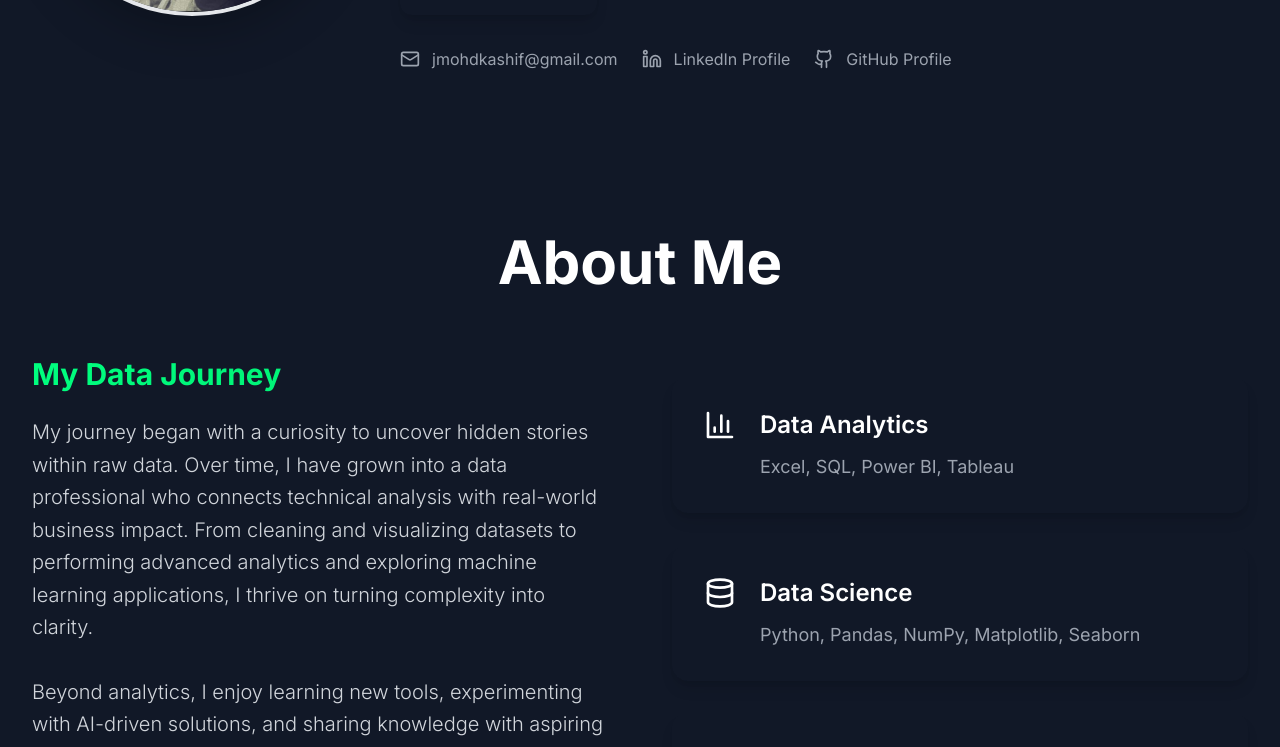
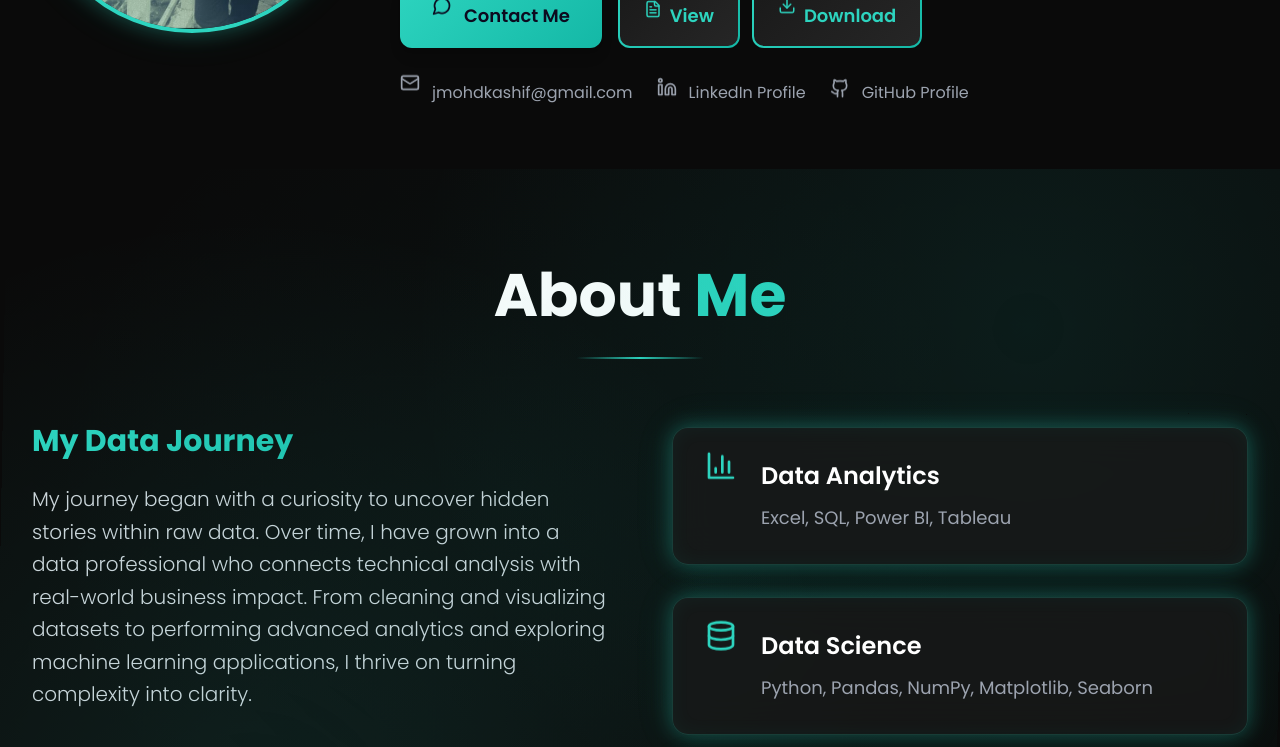
Before and after one commit to MohdKashif442/Portfolio_Website, a React (Vite) app: page / in a window 1280 px wide. Shown: the part 440-1187 px from the top of the page. Built offline with nearby package versions, Linux system fonts and the light colour scheme.

Commit message:
Updated package.json

```diff
--- a/index.html
+++ b/index.html
@@ -4,7 +4,7 @@
     <meta charset="UTF-8" />
     <link rel="icon" type="image/svg+xml" href="/vite.svg" />
     <meta name="viewport" content="width=device-width, initial-scale=1.0" />
-    <title>Create Data Analyst Portfolio Website</title>
+    <title>Mohd Kashif Jamal - Data Analyst Portfolio</title>
   </head>
   <body>
     <div id="root"></div>
--- a/src/App.tsx
+++ b/src/App.tsx
@@ -13,7 +13,7 @@ import Footer from './components/Footer';
 
 function App() {
   return (
-    <div className="bg-gray-900 text-white min-h-screen">
+    <div className="bg-dark-950 text-white min-h-screen">
       <Header />
       <main>
         <Hero />
--- a/src/index.css
+++ b/src/index.css
@@ -1,4 +1,4 @@
-@import url('https://fonts.googleapis.com/css2?family=Inter:wght@300;400;500;600;700;800;900&display=swap');
+@import url('https://fonts.googleapis.com/css2?family=Poppins:wght@300;400;500;600;700;800;900&display=swap');
 @tailwind base;
 @tailwind components;
 @tailwind utilities;
@@ -14,39 +14,83 @@ html {
 }
 
 body {
-  font-family: 'Inter', sans-serif;
+  font-family: 'Poppins', sans-serif;
   line-height: 1.6;
   -webkit-font-smoothing: antialiased;
   -moz-osx-font-smoothing: grayscale;
+  background: linear-gradient(135deg, #0a0a0a 0%, #1a1a1a 50%, #262626 100%);
+  min-height: 100vh;
 }
 
 /* Custom scrollbar */
 ::-webkit-scrollbar {
-  width: 8px;
+  width: 10px;
 }
 
 ::-webkit-scrollbar-track {
-  background: #1f2937;
+  background: #1a1a1a;
+  border-radius: 5px;
 }
 
 ::-webkit-scrollbar-thumb {
-  background: #00ff7f;
-  border-radius: 4px;
+  background: linear-gradient(135deg, #2dd4bf, #14b8a6);
+  border-radius: 5px;
 }
 
 ::-webkit-scrollbar-thumb:hover {
-  background: #00e66f;
+  background: linear-gradient(135deg, #14b8a6, #0d9488);
+}
+
+/* Animated background particles */
+.bg-particles {
+  position: relative;
+  overflow: hidden;
+}
+
+.bg-particles::before {
+  content: '';
+  position: absolute;
+  top: 0;
+  left: 0;
+  right: 0;
+  bottom: 0;
+  background-image:
+    radial-gradient(circle at 20% 80%, rgba(45, 212, 191, 0.1) 0%, transparent 50%),
+    radial-gradient(circle at 80% 20%, rgba(20, 184, 166, 0.1) 0%, transparent 50%),
+    radial-gradient(circle at 40% 40%, rgba(13, 148, 136, 0.05) 0%, transparent 50%);
+  animation: float 20s ease-in-out infinite;
+}
+
+@keyframes float {
+  0%, 100% { transform: translateY(0px) rotate(0deg); }
+  33% { transform: translateY(-20px) rotate(1deg); }
+  66% { transform: translateY(-10px) rotate(-1deg); }
 }
 
 /* Smooth animations */
 .animate-fade-in {
-  animation: fadeIn 0.6s ease-out;
+  animation: fadeIn 0.8s ease-out;
+}
+
+.animate-slide-up {
+  animation: slideUp 0.8s ease-out;
 }
 
 @keyframes fadeIn {
   from {
     opacity: 0;
-    transform: translateY(20px);
+    transform: translateY(30px);
+  }
+  to {
+    opacity: 1;
+    transform: translateY(0);
+  }
+}
+
+@keyframes slideUp {
+  from {
+    opacity: 0;
+    transform: translateY(50px);
   }
   to {
     opacity: 1;
@@ -56,17 +100,309 @@ body {
 
 /* Gradient text effect */
 .gradient-text {
-  background: linear-gradient(135deg, #00ff7f, #00e66f);
+  background: linear-gradient(135deg, #2dd4bf 0%, #14b8a6 50%, #0d9488 100%);
   -webkit-background-clip: text;
   -webkit-text-fill-color: transparent;
   background-clip: text;
+  background-size: 200% 200%;
+  animation: gradientShift 3s ease-in-out infinite;
 }
 
-/* Glowing effect */
-.glow-green {
-  box-shadow: 0 0 20px rgba(0, 255, 127, 0.3);
+@keyframes gradientShift {
+  0%, 100% { background-position: 0% 50%; }
+  50% { background-position: 100% 50%; }
 }
 
-.glow-green:hover {
-  box-shadow: 0 0 30px rgba(0, 255, 127, 0.5);
+/* Glowing effects */
+.glow-teal {
+  box-shadow:
+    0 0 20px rgba(45, 212, 191, 0.3),
+    0 0 40px rgba(45, 212, 191, 0.1),
+    inset 0 0 20px rgba(45, 212, 191, 0.05);
 }
+
+.glow-teal:hover {
+  box-shadow:
+    0 0 30px rgba(45, 212, 191, 0.5),
+    0 0 60px rgba(45, 212, 191, 0.2),
+    inset 0 0 30px rgba(45, 212, 191, 0.1);
+  transform: translateY(-5px);
+}
+
+/* Glass morphism effect */
+.glass {
+  background: rgba(26, 26, 26, 0.7);
+  backdrop-filter: blur(20px);
+  border: 1px solid rgba(45, 212, 191, 0.2);
+}
+
+.glass:hover {
+  background: rgba(26, 26, 26, 0.8);
+  border: 1px solid rgba(45, 212, 191, 0.4);
+}
+
+/* Custom button styles */
+.btn-primary {
+  background: linear-gradient(135deg, #2dd4bf 0%, #14b8a6 100%);
+  color: #0c0a1f;
+  font-weight: 600;
+  transition: all 0.4s cubic-bezier(0.4, 0, 0.2, 1);
+  position: relative;
+  overflow: hidden;
+}
+
+.btn-primary::before {
+  content: '';
+  position: absolute;
+  top: 0;
+  left: -100%;
+  width: 100%;
+  height: 100%;
+  background: linear-gradient(90deg, transparent, rgba(255, 255, 255, 0.2), transparent);
+  transition: left 0.5s;
+}
+
+.btn-primary:hover::before {
+  left: 100%;
+}
+
+.btn-primary:hover {
+  transform: translateY(-3px);
+  box-shadow:
+    0 10px 25px rgba(45, 212, 191, 0.4),
+    0 5px 15px rgba(20, 184, 166, 0.3);
+}
+
+.btn-secondary {
+  border: 2px solid transparent;
+  background: linear-gradient(135deg, #1a1a1a, #262626) padding-box,
+              linear-gradient(135deg, #2dd4bf, #14b8a6) border-box;
+  color: #2dd4bf;
+  font-weight: 600;
+  transition: all 0.4s cubic-bezier(0.4, 0, 0.2, 1);
+  position: relative;
+  overflow: hidden;
+}
+
+.btn-secondary:hover {
+  background: linear-gradient(135deg, #2dd4bf, #14b8a6);
+  color: #0c0a1f;
+  transform: translateY(-3px);
+  box-shadow: 0 10px 25px rgba(45, 212, 191, 0.3);
+}
+
+/* Card hover effects */
+.card-hover {
+  transition: all 0.4s cubic-bezier(0.4, 0, 0.2, 1);
+  position: relative;
+}
+
+.card-hover::before {
+  content: '';
+  position: absolute;
+  top: 0;
+  left: 0;
+  right: 0;
+  bottom: 0;
+  background: linear-gradient(135deg, rgba(45, 212, 191, 0.05), rgba(20, 184, 166, 0.05));
+  opacity: 0;
+  transition: opacity 0.4s ease;
+  border-radius: inherit;
+}
+
+.card-hover:hover::before {
+  opacity: 1;
+}
+
+.card-hover:hover {
+  transform: translateY(-8px) scale(1.02);
+  box-shadow:
+    0 20px 40px rgba(45, 212, 191, 0.2),
+    0 10px 20px rgba(0, 0, 0, 0.3);
+}
+
+/* Section dividers */
+.section-divider {
+  height: 2px;
+  background: linear-gradient(90deg, transparent, #2dd4bf, transparent);
+  margin: 2rem auto;
+  border-radius: 1px;
+}
+
+/* Floating animation for icons */
+.float-animation {
+  animation: floatIcon 3s ease-in-out infinite;
+}
+
+@keyframes floatIcon {
+  0%, 100% { transform: translateY(0px); }
+  50% { transform: translateY(-10px); }
+}
+
+/* Pulse effect for important elements */
+.pulse-glow {
+  animation: pulseGlow 2s ease-in-out infinite;
+}
+
+@keyframes pulseGlow {
+  0%, 100% {
+    box-shadow: 0 0 20px rgba(45, 212, 191, 0.3);
+  }
+  50% {
+    box-shadow: 0 0 30px rgba(45, 212, 191, 0.6);
+  }
+}
+
+/* Enhanced animations */
+.animate-bounce-slow {
+  animation: bounceSlow 3s ease-in-out infinite;
+}
+
+@keyframes bounceSlow {
+  0%, 100% { transform: translateY(0); }
+  50% { transform: translateY(-15px); }
+}
+
+.animate-rotate {
+  animation: rotate 20s linear infinite;
+}
+
+@keyframes rotate {
+  from { transform: rotate(0deg); }
+  to { transform: rotate(360deg); }
+}
+
+.animate-scale-pulse {
+  animation: scalePulse 2s ease-in-out infinite;
+}
+
+@keyframes scalePulse {
+  0%, 100% { transform: scale(1); }
+  50% { transform: scale(1.05); }
+}
+
+.animate-slide-in-left {
+  animation: slideInLeft 0.8s ease-out;
+}
+
+@keyframes slideInLeft {
+  from {
+    opacity: 0;
+    transform: translateX(-50px);
+  }
+  to {
+    opacity: 1;
+    transform: translateX(0);
+  }
+}
+
+.animate-slide-in-right {
+  animation: slideInRight 0.8s ease-out;
+}
+
+@keyframes slideInRight {
+  from {
+    opacity: 0;
+    transform: translateX(50px);
+  }
+  to {
+    opacity: 1;
+    transform: translateX(0);
+  }
+}
+
+.animate-zoom-in {
+  animation: zoomIn 0.6s ease-out;
+}
+
+@keyframes zoomIn {
+  from {
+    opacity: 0;
+    transform: scale(0.8);
+  }
+  to {
+    opacity: 1;
+    transform: scale(1);
+  }
+}
+
+.animate-typewriter {
+  overflow: hidden;
+  border-right: 3px solid #2dd4bf;
+  white-space: nowrap;
+  animation: typewriter 4s steps(40) 1s both, blink 1s step-end infinite;
+}
+
+@keyframes typewriter {
+  from { width: 0; }
+  to { width: 100%; }
+}
+
+@keyframes blink {
+  50% { border-color: transparent; }
+}
+
+.animate-wave {
+  animation: wave 2s ease-in-out infinite;
+}
+
+@keyframes wave {
+  0%, 100% { transform: rotate(0deg); }
+  25% { transform: rotate(20deg); }
+  75% { transform: rotate(-10deg); }
+}
+
+.animate-glow-pulse {
+  animation: glowPulse 3s ease-in-out infinite;
+}
+
+@keyframes glowPulse {
+  0%, 100% {
+    box-shadow: 0 0 20px rgba(45, 212, 191, 0.3);
+    transform: scale(1);
+  }
+  50% {
+    box-shadow: 0 0 40px rgba(45, 212, 191, 0.6);
+    transform: scale(1.02);
+  }
+}
+
+.animate-fade-in-up {
+  animation: fadeInUp 0.8s ease-out;
+}
+
+@keyframes fadeInUp {
+  from {
+    opacity: 0;
+    transform: translateY(30px);
+  }
+  to {
+    opacity: 1;
+    transform: translateY(0);
+  }
+}
+
+.animate-stagger-1 { animation-delay: 0.1s; }
+.animate-stagger-2 { animation-delay: 0.2s; }
+.animate-stagger-3 { animation-delay: 0.3s; }
+.animate-stagger-4 { animation-delay: 0.4s; }
+.animate-stagger-5 { animation-delay: 0.5s; }
+
+/* Hover animations */
+.hover-lift {
+  transition: all 0.3s cubic-bezier(0.4, 0, 0.2, 1);
+}
+
+.hover-lift:hover {
+  transform: translateY(-5px);
+  box-shadow: 0 10px 25px rgba(45, 212, 191, 0.2);
+}
+
+.hover-glow {
+  transition: all 0.3s ease;
+}
+
+.hover-glow:hover {
+  box-shadow: 0 0 30px rgba(45, 212, 191, 0.4);
+  border-color: rgba(45, 212, 191, 0.6);
+}
--- a/src/main.tsx
+++ b/src/main.tsx
@@ -3,7 +3,12 @@ import { createRoot } from 'react-dom/client';
 import App from './App.tsx';
 import './index.css';
 
-createRoot(document.getElementById('root')!).render(
+const rootElement = document.getElementById('root');
+if (!rootElement) {
+  throw new Error('Root element not found');
+}
+
+createRoot(rootElement).render(
   <StrictMode>
     <App />
   </StrictMode>
--- a/tailwind.config.js
+++ b/tailwind.config.js
@@ -2,7 +2,36 @@
 export default {
   content: ['./index.html', './src/**/*.{js,ts,jsx,tsx}'],
   theme: {
-    extend: {},
+    extend: {
+      colors: {
+        primary: {
+          50: '#f0fdfa',
+          100: '#ccfbf1',
+          200: '#99f6e4',
+          300: '#5eead4',
+          400: '#2dd4bf',
+          500: '#14b8a6',
+          600: '#0d9488',
+          700: '#0f766e',
+          800: '#115e59',
+          900: '#134e4a',
+        },
+        dark: {
+          50: '#fafafa',
+          100: '#f5f5f5',
+          200: '#e5e5e5',
+          300: '#d4d4d4',
+          400: '#a3a3a3',
+          500: '#737373',
+          600: '#525252',
+          700: '#404040',
+          800: '#262626',
+          850: '#1a1a1a',
+          900: '#171717',
+          950: '#0a0a0a',
+        }
+      }
+    },
   },
   plugins: [],
 };
--- a/vite.config.ts
+++ b/vite.config.ts
@@ -4,6 +4,14 @@ import react from '@vitejs/plugin-react';
 // https://vitejs.dev/config/
 export default defineConfig({
   plugins: [react()],
+  server: {
+    proxy: {
+      '/api': {
+        target: 'http://localhost:5000',
+        changeOrigin: true,
+      },
+    },
+  },
   optimizeDeps: {
     exclude: ['lucide-react'],
   },
```
Also changed, not shown: package.json (+9 -1 lines).
